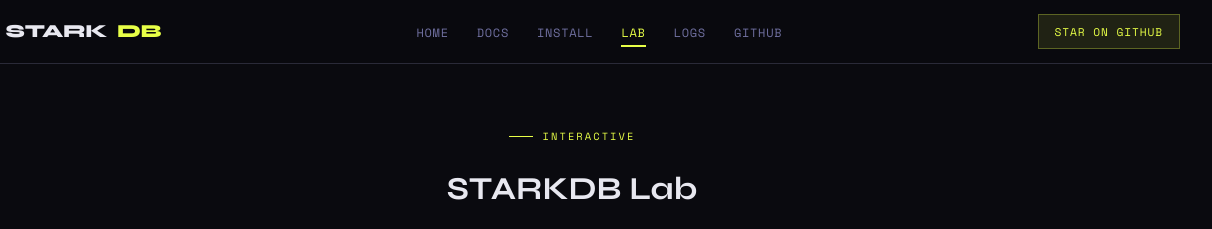
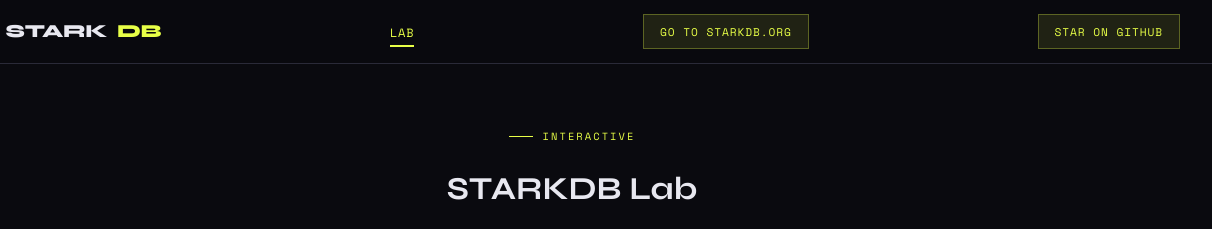
Before and after one commit to abdullahtnz/lab-starkdb.org, a plain HTML site: page index.html in a window 1280 px wide. Shown: the top 229 px of the page, 68-1280 px from the left. Drawn offline with nearby package versions, Linux system fonts and the light colour scheme.

Commit message:
Update navigation links to point to starkdb.org

```diff
--- a/index.html
+++ b/index.html
@@ -58,13 +58,9 @@
       STARK<span>DB</span>
     </a>
     <ul class="nav-links">
-      <li><a href="/">Home</a></li>
-      <li><a href="/docs">Docs</a></li>
-      <li><a href="/installation">Install</a></li>
       <li><a href="/lab" class="active">Lab</a></li>
-      <li><a href="/logs">Logs</a></li>
-      <li><a href="https://github.com/abdullahtnz/starkdb" target="_blank" rel="noopener">GitHub</a></li>
     </ul>
+    <a href="https://github.com/abdullahtnz/starkdb" target="_blank" rel="noopener" class="nav-cta nav-desktop">Go to starkdb.org</a>
     <a href="https://github.com/abdullahtnz/starkdb" target="_blank" rel="noopener" class="nav-cta nav-desktop">Star on GitHub</a>
     <button class="hamburger" id="hamburger" aria-label="Toggle navigation menu" aria-expanded="false">
       <span></span><span></span><span></span>
@@ -74,13 +70,10 @@
 
 <!-- MOBILE NAV -->
 <div class="mobile-nav" id="mobileNav" role="dialog" aria-label="Mobile navigation">
-  <a href="/">Home</a>
-  <a href="/docs">Docs</a>
-  <a href="/installation">Install</a>
   <a href="/lab" class="active">Lab</a>
-  <a href="/logs">Logs</a>
-  <a href="https://github.com/abdullahtnz/starkdb" target="_blank" rel="noopener">GitHub</a>
+   <a href="https://starkdb.org" target="_blank" rel="noopener" class="nav-cta">Go to starkdb.org</a>
   <a href="https://github.com/abdullahtnz/starkdb" target="_blank" rel="noopener" class="nav-cta">Star on GitHub</a>
+
 </div>
 
 <!-- PAGE HEADER -->
@@ -209,10 +202,9 @@
   <p>STARK · Open Source · MIT License</p>
   <div class="footer-links">
     <a href="https://github.com/abdullahtnz/starkdb" target="_blank" rel="noopener">GitHub</a>
-    <a href="/docs">Docs</a>
-    <a href="/installation">Install</a>
-    <a href="/lab">Lab</a>
-    <a href="/logs">Logs</a>
+    <a href="https://starkdb.org/docs">Docs</a>
+    <a href="https://starkdb.org/installation">Install</a>
+    <a href="https://starkdb.org/logs">Logs</a>
     <a href="mailto:novruzluabdullah03@gmail.com">Contact</a>
   </div>
 </footer>
```
